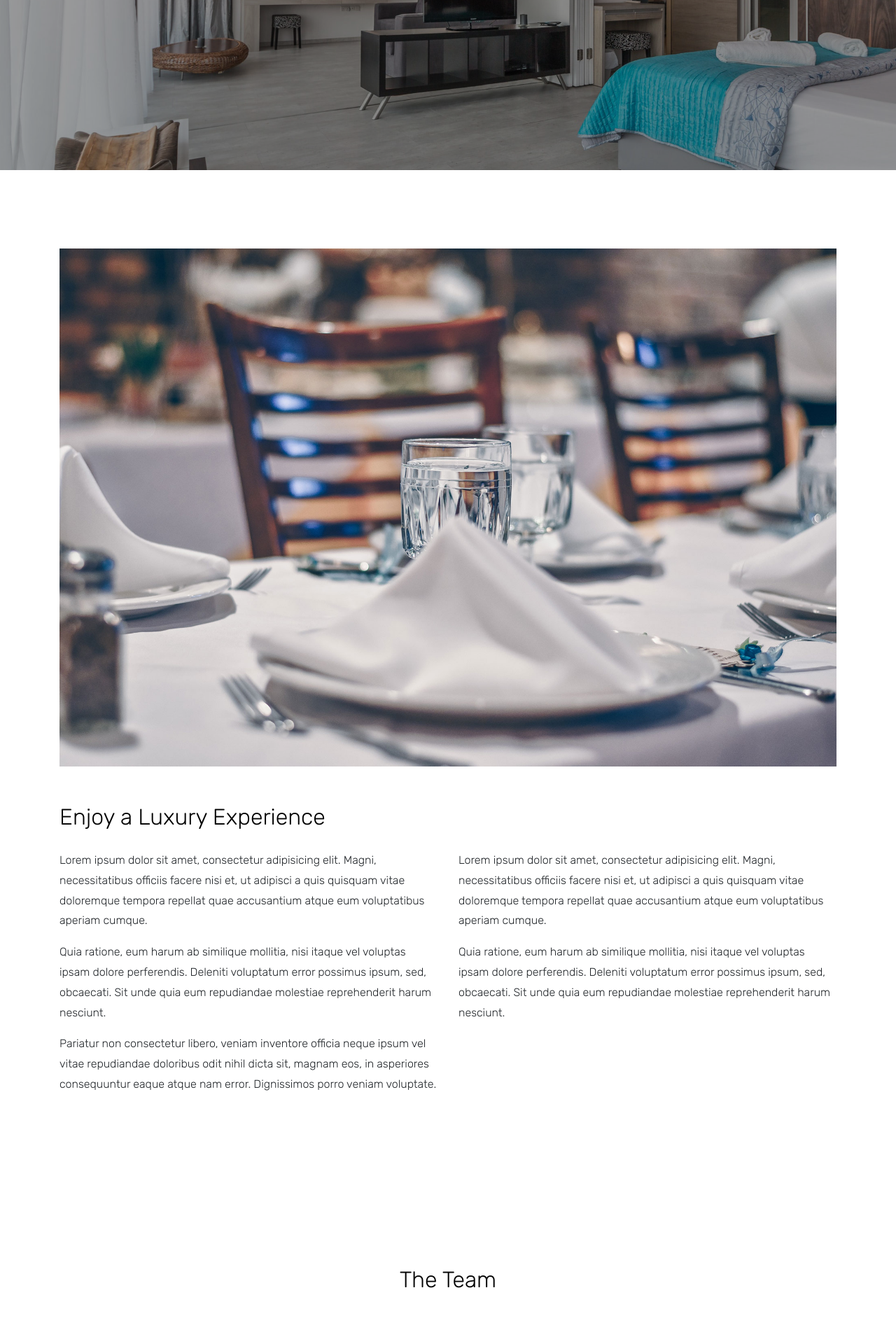
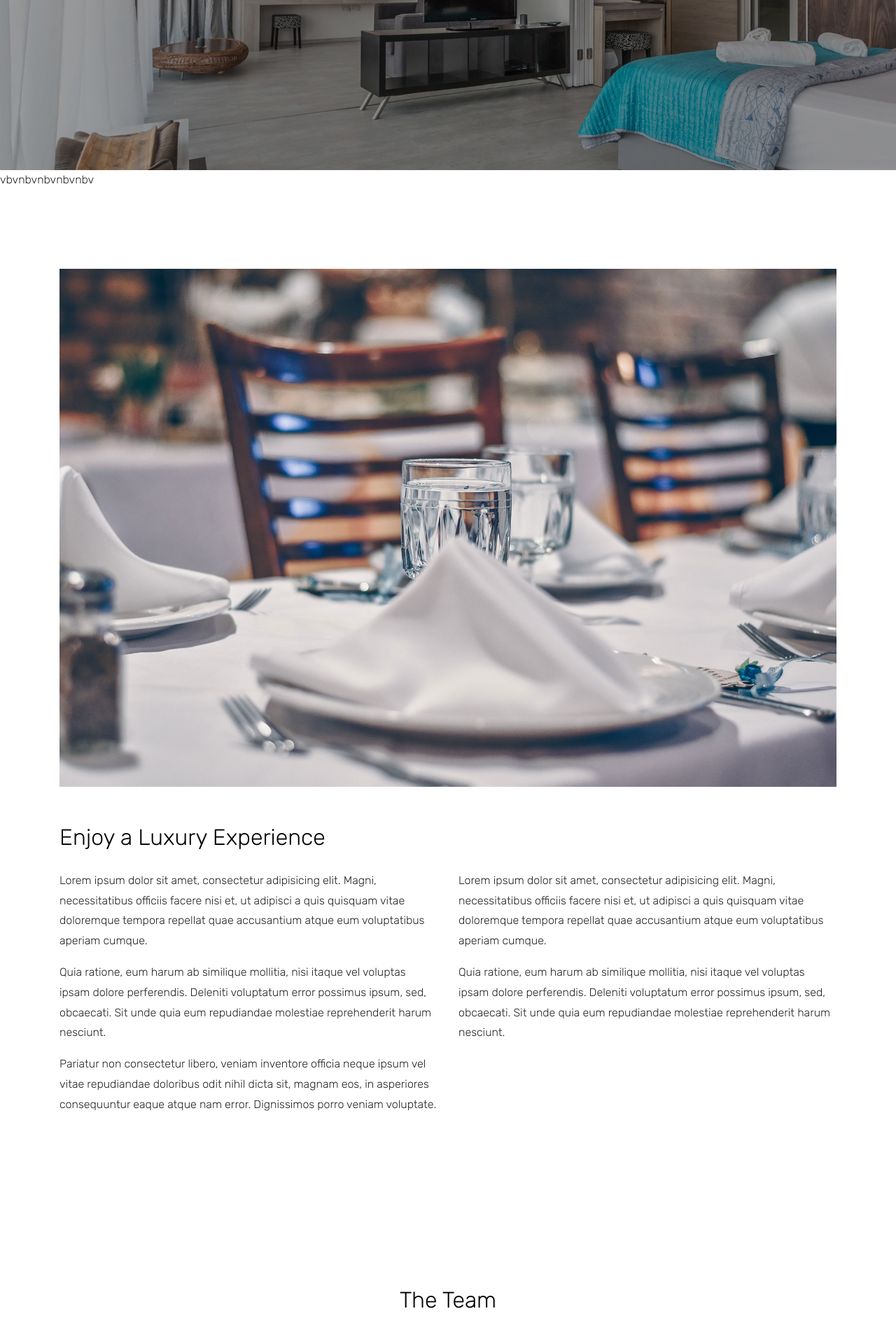
Before and after one commit to euclife/Horison, a PHP site: page /index.php?page=about in a window 1280 px wide. Shown: the part 457-2377 px from the top of the page at 70% size. Run offline with PHP 8.4, Linux system fonts and the light colour scheme; some libraries are stand-ins or nearby versions; some web fonts are replaced.

Commit message:
Update about.php
kumaha aing

```diff
--- a/pages/user/menu/about.php
+++ b/pages/user/menu/about.php
@@ -9,7 +9,7 @@
       </div>
     </div>
   </div>
-
+vbvnbvnbvnbvnbv
 
 
 
```
